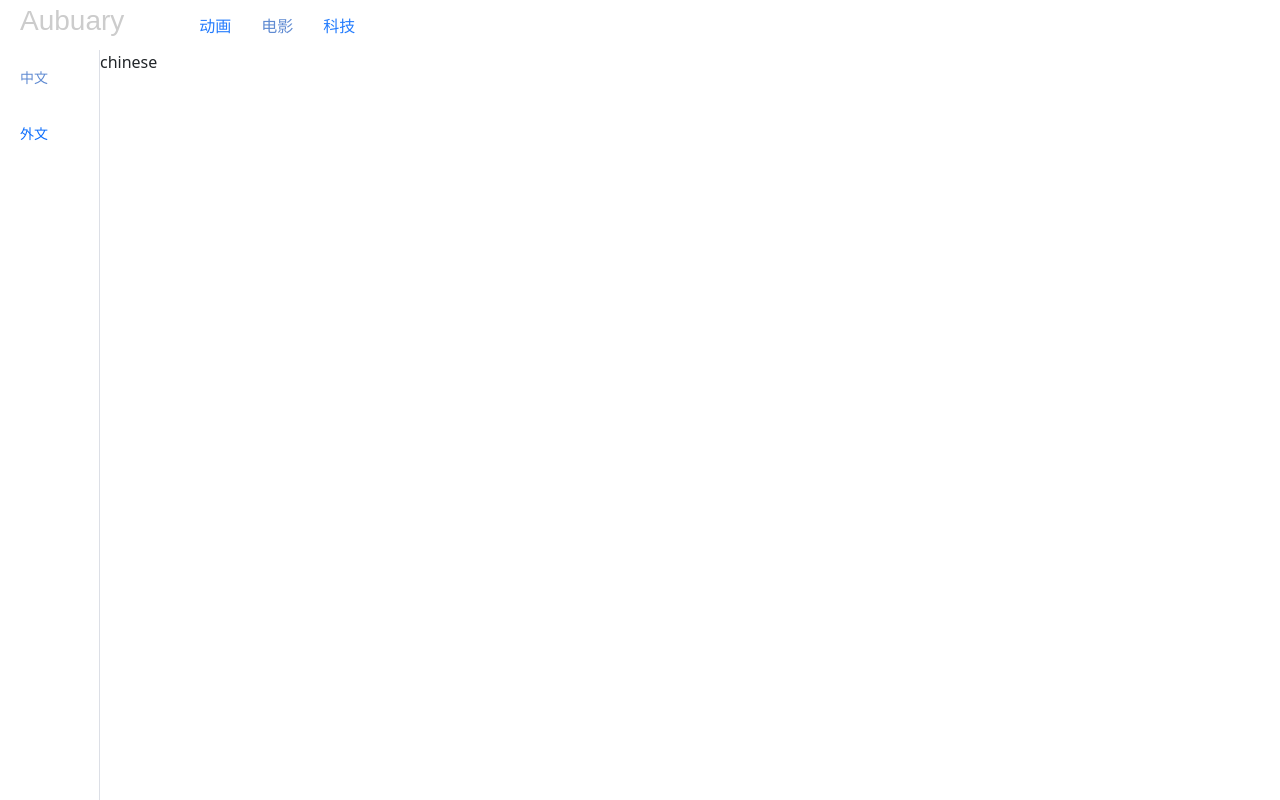
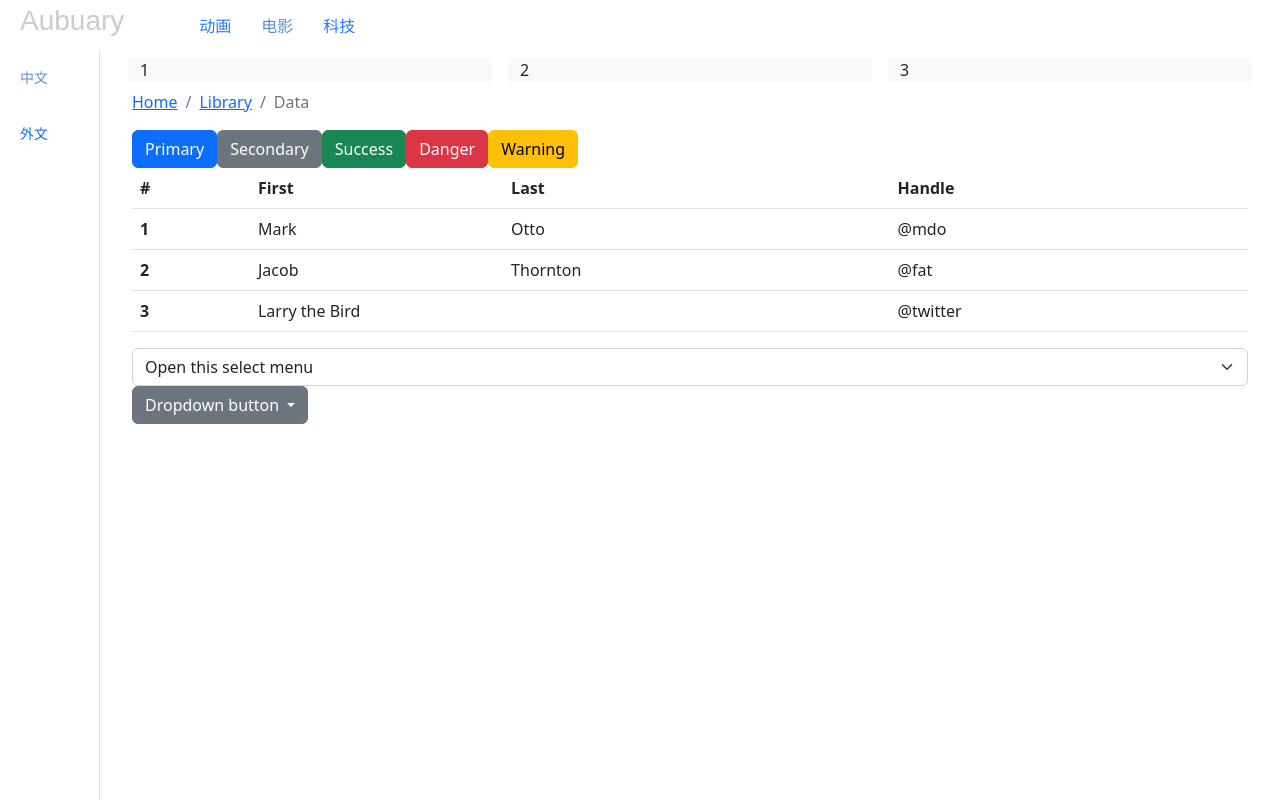
Before and after one commit to zzsanshi/Frontend, a Vue app: page /movie/chinese in a window 1280 px wide. Built offline with nearby package versions, Linux system fonts and the light colour scheme.

Commit message:
push date:2022/11/30 description:依赖安装完成

```diff
--- a/src/router/index.js
+++ b/src/router/index.js
@@ -29,7 +29,7 @@ const routes = [
         meta: {
             title: "movie"
         },
-        redirect: '/movie/west',
+        redirect: '/movie/chinese',
         children: [
             {
                 path: 'chinese',
--- a/src/view/Anime.vue
+++ b/src/view/Anime.vue
@@ -1,20 +1,44 @@
 <template>
-<span>{{msg}}</span><br/>
-
+  <el-table :data="tableData" style="width: 100%">
+    <el-table-column prop="date" label="Date" width="180" />
+    <el-table-column prop="name" label="Name" width="180" />
+    <el-table-column prop="address" label="Address" />
+  </el-table>
 </template>
 
-<script>
-
+<script >
 export default {
-  name: "anime",
   data() {
     return {
-      msg: 'anime',
-    }
+      tableData :[
+        {
+          date: '2016-05-03',
+          name: 'Tom',
+          address: 'No. 189, Grove St, Los Angeles',
+        },
+        {
+          date: '2016-05-02',
+          name: 'Tom',
+          address: 'No. 189, Grove St, Los Angeles',
+        },
+        {
+          date: '2016-05-04',
+          name: 'Tom',
+          address: 'No. 189, Grove St, Los Angeles',
+        },
+        {
+          date: '2016-05-01',
+          name: 'Tom',
+          address: 'No. 189, Grove St, Los Angeles',
+        },
+      ]
+    };
   },
+  methods:{
+    testGet(){
+      this.$axios({});
+      $.ajax();
+    },
+  }
 }
 </script>
-
-<style scoped>
-
-</style>
--- a/src/view/movie/Chinese.vue
+++ b/src/view/movie/Chinese.vue
@@ -1,13 +1,86 @@
 <template>
-<span>chinese</span>
+  <div class="container">
+    <div class="row">
+      <div class="col bg-light m-2">1</div>
+      <div class="col bg-light m-2">2</div>
+      <div class="col bg-light m-2">3</div>
+    </div>
+  </div>
+  <div class="container">
+    <nav aria-label="breadcrumb">
+      <ol class="breadcrumb">
+        <li class="breadcrumb-item"><a href="#">Home</a></li>
+        <li class="breadcrumb-item"><a href="#">Library</a></li>
+        <li class="breadcrumb-item active" aria-current="page">Data</li>
+      </ol>
+    </nav>
+  </div>
+  <div class="container">
+    <button type="button" class="btn btn-primary">Primary</button>
+    <button type="button" class="btn btn-secondary">Secondary</button>
+    <button type="button" class="btn btn-success">Success</button>
+    <button type="button" class="btn btn-danger">Danger</button>
+    <button type="button" class="btn btn-warning">Warning</button>
+  </div>
+  <div class="container">
+    <table class="table">
+      <thead>
+      <tr>
+        <th scope="col">#</th>
+        <th scope="col">First</th>
+        <th scope="col">Last</th>
+        <th scope="col">Handle</th>
+      </tr>
+      </thead>
+      <tbody>
+      <tr>
+        <th scope="row">1</th>
+        <td>Mark</td>
+        <td>Otto</td>
+        <td>@mdo</td>
+      </tr>
+      <tr>
+        <th scope="row">2</th>
+        <td>Jacob</td>
+        <td>Thornton</td>
+        <td>@fat</td>
+      </tr>
+      <tr>
+        <th scope="row">3</th>
+        <td colspan="2">Larry the Bird</td>
+        <td>@twitter</td>
+      </tr>
+      </tbody>
+    </table>
+  </div>
+  <div class="container">
+    <select class="form-select" aria-label="Default select example">
+      <option selected>Open this select menu</option>
+      <option value="1">One</option>
+      <option value="2">Two</option>
+      <option value="3">Three</option>
+    </select>
+  </div>
+  <div class="container">
+    <div class="dropdown">
+      <button class="btn btn-secondary dropdown-toggle" type="button" id="dropdownMenuButton1" data-bs-toggle="dropdown" aria-expanded="false">
+        Dropdown button
+      </button>
+      <ul class="dropdown-menu" aria-labelledby="dropdownMenuButton1">
+        <li><a class="dropdown-item" href="#">Action</a></li>
+        <li><a class="dropdown-item" href="#">Another action</a></li>
+        <li><a class="dropdown-item" href="#">Something else here</a></li>
+      </ul>
+    </div>
+  </div>
 </template>
 
 <script>
+
 export default {
-  name: "chinese"
+  name: "Chinese"
 }
 </script>
 
 <style scoped>
-
 </style>
--- a/src/view/movie/MovieMain.vue
+++ b/src/view/movie/MovieMain.vue
@@ -13,8 +13,11 @@
             </router-link>
           </el-menu-item>
       </el-menu>
+  </div >
+  <div style="margin-left: 100px">
+    <router-view />
   </div>
-    <router-view style="margin-left: 100px"/>
+
 </template>
 <script>
 export default {
--- a/src/view/movie/West.vue
+++ b/src/view/movie/West.vue
@@ -1,19 +1,32 @@
 <template>
-  <div class="hello">
-    <span>{{ message }}</span>
-  </div>
+  <div id="myChart" :style="{width: '300px', height: '300px' }"></div>
 </template>
 
 <script>
 export default {
-  name: 'west',
   data() {
     return {
-      message: 'west',
-    }
+      option: {},
+    };
   },
-  methods:{
-
+  mounted() {
+    let myChart = this.$echarts.init(document.getElementById("myChart"));
+    // 绘制图表
+    myChart.setOption({
+      title: { text: "总用户量" },
+      tooltip: {},
+      xAxis: {
+        data: ["12-3", "12-4", "12-5", "12-6", "12-7", "12-8"],
+      },
+      yAxis: {},
+      series: [
+        {
+          name: "用户量",
+          type: "line",
+          data: [5, 20, 36, 10, 10, 20],
+        },
+      ],
+    });
   },
-}
+};
 </script>
--- a/vue.config.js
+++ b/vue.config.js
@@ -10,16 +10,16 @@ module.exports = defineConfig({
       }
     }
   },
-  // 配置插件参数
-  configureWebpack: {
-    plugins: [
-      // 配置 jQuery 插件的参数
-      new webpack.ProvidePlugin({
-        $: 'jquery',
-        jQuery: 'jquery',
-        'window.jQuery': 'jquery',
-        Popper: ['popper.js', 'default']
-      })
-    ]
+  chainWebpack: (config) => {
+    config.plugin('provide').use(webpack.ProvidePlugin, [{
+      $: 'jquery',
+      jquery: 'jquery',
+      jQuery: 'jquery',
+      'window.jQuery': 'jquery'
+    }])
+  },
+  css: {
+    sourceMap: true
   }
+
 })
```
Also changed, not shown: package.json (+7 -1 lines), src/main.js (+7 -4 lines).
